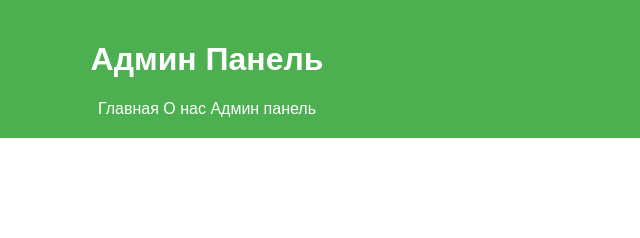
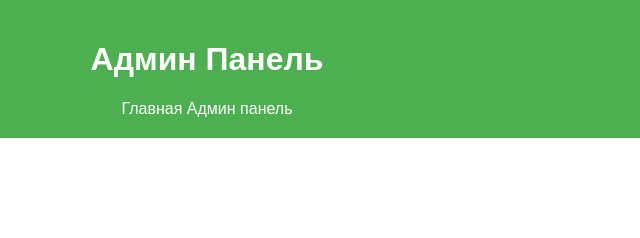
Before and after one commit to Fardsio/fards.github.io, a plain HTML site: page admin.html in a window 1280 px wide. Shown: the full height of the page, 433-1073 px from the left. Drawn offline with Linux system fonts and the light colour scheme.

Commit message:
Update admin.html

```diff
--- a/admin.html
+++ b/admin.html
@@ -12,7 +12,6 @@
         <h1>Админ Панель</h1>
         <nav>
             <a href="index.html">Главная</a>
-            <a href="about.html">О нас</a>
             <a href="admin.html">Админ панель</a>
         </nav>
     </header>
```
